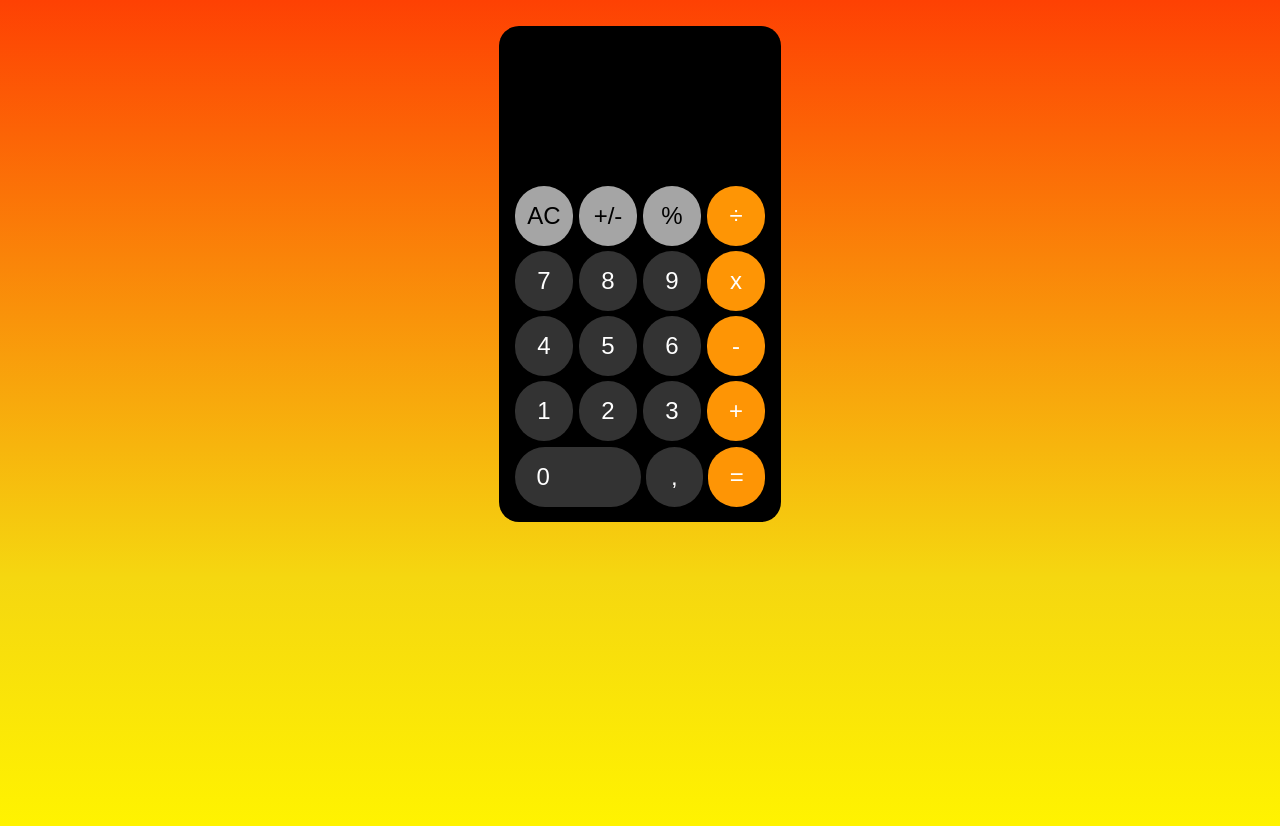
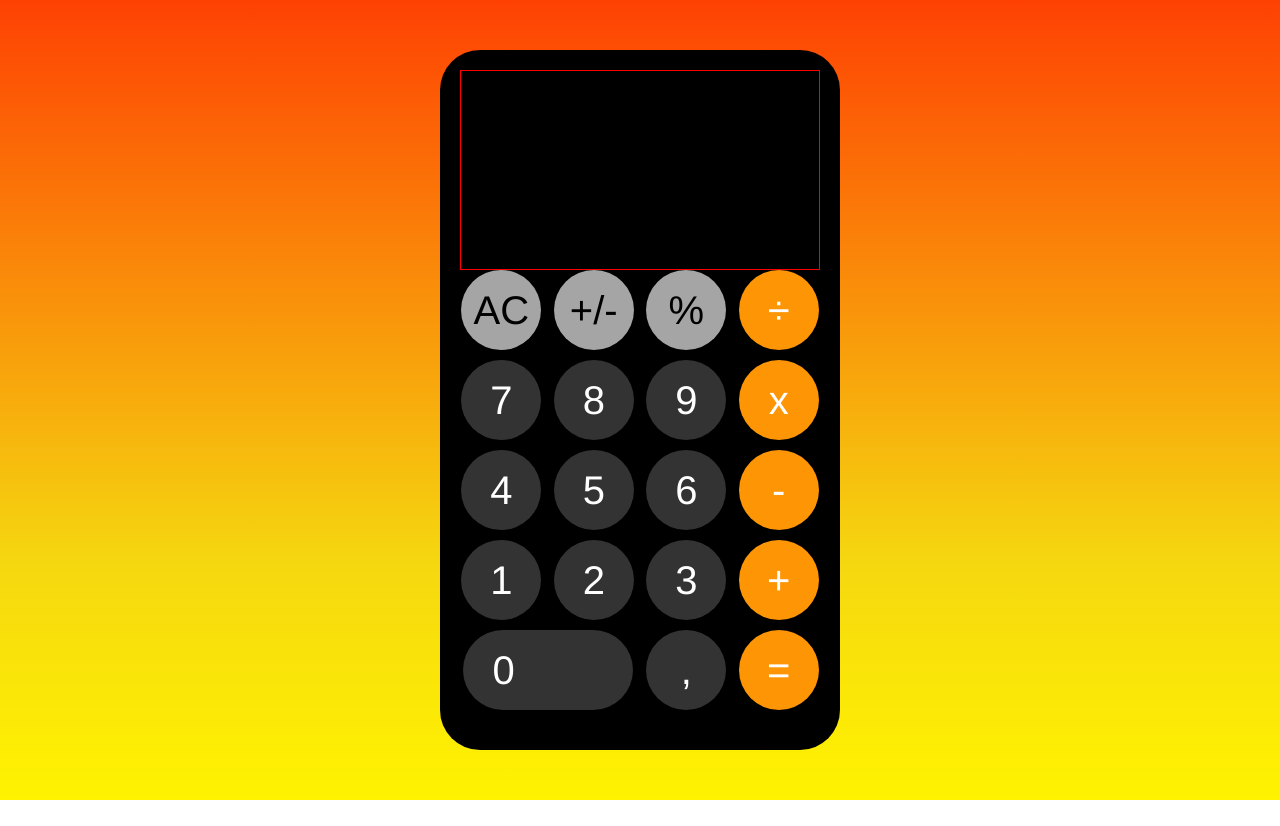
Before and after one commit to Mustafa-Filiz/iOS-Calculator, a plain HTML site: page index.html in a window 1280 px wide. After the commit the page ends 800 px from the top, so only its background shows below. Drawn offline with Linux system fonts and the light colour scheme.

Commit message:
html and css added

```diff
--- a/app.js
+++ b/app.js
@@ -0,0 +1,73 @@
+//Variables
+
+const previousElement = document.querySelector(".previous-result");
+const currentElement = document.querySelector(".current-result");
+
+
+const acButton = document.querySelector(".ac");
+const posnegButton = document.querySelector(".posneg");
+const modButton = document.querySelector(".mod");
+
+const additionButton = document.querySelector(".plus");
+const subtractionButton = document.querySelector(".minus");
+const divisionButton = document.querySelector(".division");
+const multiplicationButton = document.querySelector(".multiply");
+const equalButton = document.querySelector(".equal");
+
+const commaButton = document.querySelector(".comma");
+const number0 = document.querySelector(".number-0");
+const number1 = document.querySelector(".number-1");
+const number2 = document.querySelector(".number-2");
+const number3 = document.querySelector(".number-3");
+const number4 = document.querySelector(".number-4");
+const number5 = document.querySelector(".number-5");
+const number6 = document.querySelector(".number-6");
+const number7 = document.querySelector(".number-7");
+const number8 = document.querySelector(".number-8");
+const number9 = document.querySelector(".number-9");
+
+const numbersArray = [
+    number0,
+    number1,
+    number2,
+    number3,
+    number4,
+    number5,
+    number6,
+    number7,
+    number8,
+    number9
+]
+
+let previousOperand = "";
+let currentOperand = "";
+
+//Functions
+
+function displayNumbers() {
+    previousElement.innerHTML = previousOperand;
+    currentElement.innerHTML = currentOperand;
+}
+
+function appendNumber(number) {
+    previousOperand.
+}
+
+//Add event listener to operator buttons
+
+
+// Add event listener to top buttons
+
+
+// Add event listener to number buttons
+
+for (let i = 0; i < numbersArray.length; i++) {
+    const number = numbersArray[i];
+
+    number.addEventListener("click", () => {
+        console.log("NUMBER:", i);
+        appendNumber(i);
+
+    })
+
+}
--- a/index.html
+++ b/index.html
@@ -12,41 +12,41 @@
     <main>
         <div class="result">
 
+            <div class="previous-result"></div>
+            <div class="current-result"></div>
+
         </div>
 
-        <div class="div1">
-            <button class="ac">AC</button>
-            <button class="posneg">+/-</button>
-            <button class="mod">%</button>
-            <button class="division">÷</button>
+        <div class="buttons">
+
+            <button class="function ac">AC</button>
+            <button class="function posneg">+/-</button>
+            <button class="function mod">%</button>
+            <button class="operator division">÷</button>
+
+            <button class="number-7">7</button>
+            <button class="number-8">8</button>
+            <button class="number-9">9</button>
+            <button class="operator multiply">x</button>
+
+            <button class="number-4">4</button>
+            <button class="number-5">5</button>
+            <button class="number-6">6</button>
+            <button class="operator minus">-</button>
+
+            <button class="number-1">1</button>
+            <button class="number-2">2</button>
+            <button class="number-3">3</button>
+            <button class="operator plus">+</button>
+
+            <button class="number-0">0</button>
+            <button class="number comma">,</button>
+            <button class="operator equal">=</button>
+
         </div>
 
-        <div class="div2">
-            <button class="num7">7</button>
-            <button class="num8">8</button>
-            <button class="num9">9</button>
-            <button class="multiply">x</button>
-        </div>
 
-        <div class="div3">
-            <button class="num4">4</button>
-            <button class="num5">5</button>
-            <button class="num6">6</button>
-            <button class="minus">-</button>
-        </div>
 
-        <div class="div4">
-            <button class="num1">1</button>
-            <button class="num2">2</button>
-            <button class="num3">3</button>
-            <button class="plus">+</button>
-        </div>
-
-        <div class="div5">
-            <button class="num0">0</button>
-            <button class="comma">,</button>
-            <button class="equal">=</button>
-        </div>
     </main>
 
     <script src="app.js"></script>
--- a/style.css
+++ b/style.css
@@ -1,96 +1,95 @@
 *{
     margin: 0;
     padding: 0;
-    font-family: Arial, Helvetica, sans-serif;
+    box-sizing: border-box;
+    font-family: "Helvetica Neue", sans-serif;
     color: white;
 }
 
 body{
-    width: 100%;
+    width: 100vw;
     height: 100vh;
+    display: flex;
+    align-items: center;
+    justify-content: center;
     background: rgb(254,65,3);
     background: linear-gradient(180deg, rgba(254,65,3,1) 0%, rgba(245,215,16,1) 70%, rgba(255,243,0,1) 100%);
 }
 
 main{
-    width: 20%;
-    margin: 2% auto;
-    padding: 10% 1% 1%;
+    width: 400px;
+    height: 700px;
+    padding: 20px;
     background-color: black;
-    border-radius: 20px;
+    border-radius: 40px;
+    position: relative;
+}
+
+.result{
+    width: 100%;
+    height: 200px;
+    padding: 20px;
+    font-size: 80px;
+    text-align: right;
     display: flex;
     flex-direction: column;
     justify-content: space-evenly;
-    align-items: left;
+
+    border: 1px solid red;
 }
 
-.result{
-    width: 18%;
-    height: 30px;
+.previous-result{
+    opacity: 0.5;
+    font-size: 50px;
+    overflow: hidden;
 }
 
-.div1{
-    display: flex;
-    justify-content: space-evenly;
-    align-items: center;
-}
-.div2{
-    display: flex;
-    justify-content: space-evenly;
-    align-items: center;
-}
-.div3{
-    display: flex;
-    justify-content: space-evenly;
-    align-items: center;
-}
-.div4{
-    display: flex;
-    justify-content: space-evenly;
-    align-items: center;
-}
-.div5{
-    display: flex;
-    justify-content: space-evenly;
-    align-items: center;
+.buttons{
+    display: grid;
+    grid-gap: 10px;
+    grid-template-columns: repeat(4, 1fr);
+    grid-template-rows: repeat(5, 1fr);
+    justify-items: center;
 }
 
+
+
 button{
-    width: 60px;
-    height: 60px;
-    margin: 1%;
+    display: flex;
+    align-items: center;
+    justify-content: center;
+    background-color: #333;
+    border-radius: 50%;
+    cursor: pointer;
+    font-size: 40px;
+    width: 80px;
+    height: 80px;
+    transition: filter .3s;
     border: none;
     outline: none;
-    border-radius: 30px;
-    font-size: 1.5rem;
-    font-weight: 500;
-    cursor: pointer;
 }
 
 button:hover{
     opacity: 0.8;
 }
 
-.ac, .posneg, .mod {
+.function{
+    color: black;
     background-color: #a5a5a5;
-    color: black;
 }
 
-.division, .multiply, .minus, .plus, .equal {
+.operator{
     background-color: #fe9505;
 }
 
-.num7, .num8, .num9, .num4, .num5, .num6, .num1, .num2, .num3, .num0, .comma{
-    background-color: #333;
+.number-0{
+    grid-column: 1 / span 2;
+    justify-content: flex-start;
+    padding-left: 30px;
+    width: 170px;
+    border-radius: 40px;
 }
 
-.num0{
-    width: 130px;
-    height: 60px;
-    margin: 1%;
-    border: none;
-    outline: none;
-    border-radius: 30px;
-    text-align: left;
-    padding: 0 22px;
+button:active, button:focus{
+    filter: brightness(130%);
 }
```
